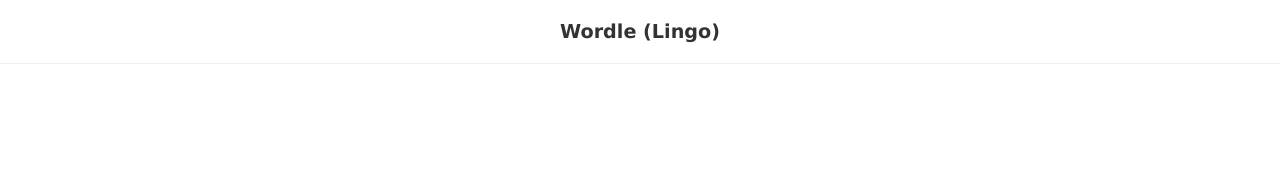
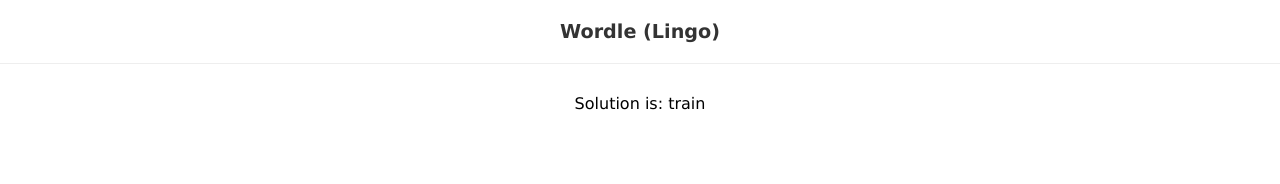
Before and after one commit to zqwirp/wordle-app, a React (Vite) app: page / in a window 1280 px wide. Shown: the top 184 px of the page. Built offline with nearby package versions, Linux system fonts and the light colour scheme; data requests are answered from the project's data file.

Commit message:
Using JSON Server

```diff
--- a/src/App.jsx
+++ b/src/App.jsx
@@ -9,12 +9,14 @@
       .then(json => {
         const randomSolution =
           json[Math.floor(Math.random() * json.length - 1)];
+        setSolution(randomSolution);
       });
-  }, []);
+  }, [setSolution]);
 
   return (
     <div className="App">
       <h1>Wordle (Lingo)</h1>
+      {solution && <div>Solution is: {solution.word}</div>}
     </div>
   );
 }
```
